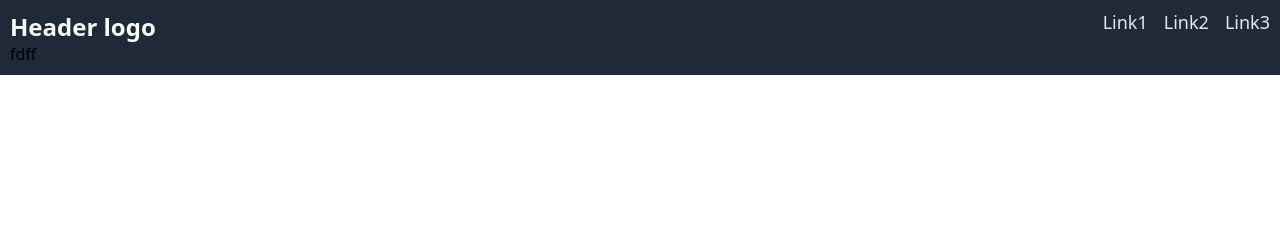
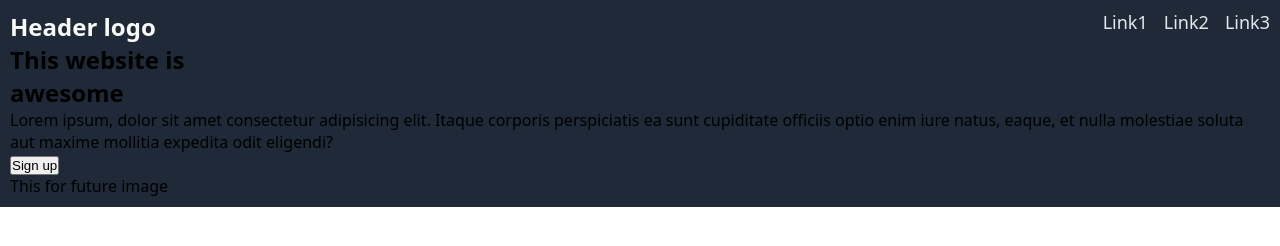
Before and after one commit to aeka-code/landing-page, a plain HTML site: page index.html in a window 1280 px wide. Drawn offline with Linux system fonts and the light colour scheme.

Commit message:
Creating front section of the langing right after navbar by adding essential parts

```diff
--- a/index.html
+++ b/index.html
@@ -8,6 +8,7 @@
 </head>
 <body>
     <div class="header">
+        <div class="container">
             <div class="navbar">
                 <h4>Header logo</h4>
                 <ul>
@@ -17,7 +18,17 @@
                 </ul>
             </div>
             <div class="main-text">
-            fdff
+                <div class="left-side">
+                    <h2>This website is <br>awesome</h2>
+                    <p>Lorem ipsum, dolor sit amet consectetur adipisicing elit. Itaque corporis perspiciatis ea sunt cupiditate officiis optio enim iure natus, eaque, et nulla molestiae soluta aut maxime mollitia expedita odit eligendi?</p>
+                    <button>Sign up</button>
+                </div>
+                <div class="right-side">
+                    <div class="image">
+                        This for future image
+                    </div>
+                </div>
+            </div>
         </div>
     </div>
 </body>
```
Lines whose indentation alone changed are shown as unchanged.
